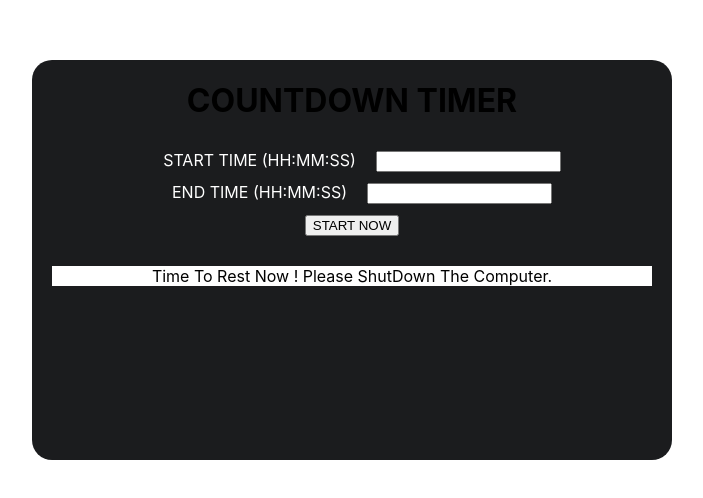
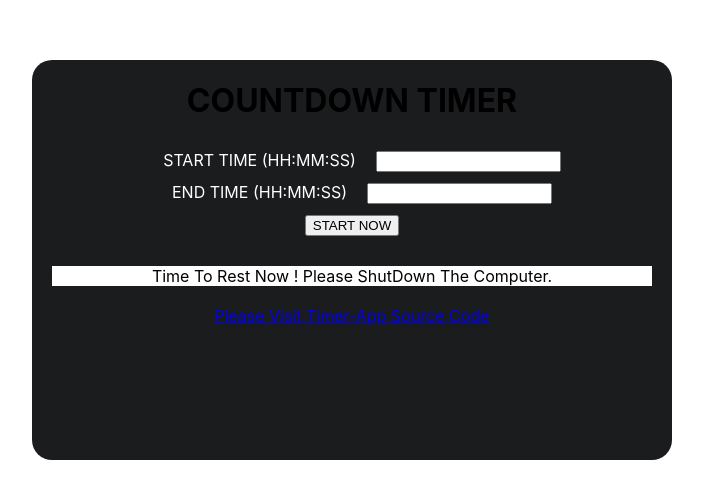
Before and after one commit to saifur111/Timer-App, a React (Create React App) app: page / in a window 1280 px wide. Shown: the part 140-638 px from the top of the page, without its empty margins (288-991 px from the left). Built offline with nearby package versions, Linux system fonts and the light colour scheme.

Commit message:
Components & containers updates

```diff
--- a/src/App.css
+++ b/src/App.css
@@ -1,7 +1,7 @@
 .App {
   text-align: center;
 }
-.Mid{
+.first{
   top:25vh;
   left:25vw;
   height: 50vh;
--- a/src/App.js
+++ b/src/App.js
@@ -1,16 +1,18 @@
-import logo from './logo.svg';
-import './App.css';
-import Input from './containers/Input';
-import View from './containers/View';
+import logo from "./logo.svg";
+import "./App.css";
+import Input from "./containers/Input";
+import View from "./containers/View";
 
 function App() {
   return (
     <div className="App">
-      <div className="Mid">
-          <h1>COUNTDOWN TIMER</h1>
-          <Input />
-          <View />
-        </div>
+      <div className="first">
+        <h1>COUNTDOWN TIMER</h1>
+        <Input />
+        <View />
+        <br />
+        <span><a href="https://github.com/saifur111/Timer-App">Please Visit Timer-App Source Code</a></span>
+      </div>
     </div>
   );
 }
```
